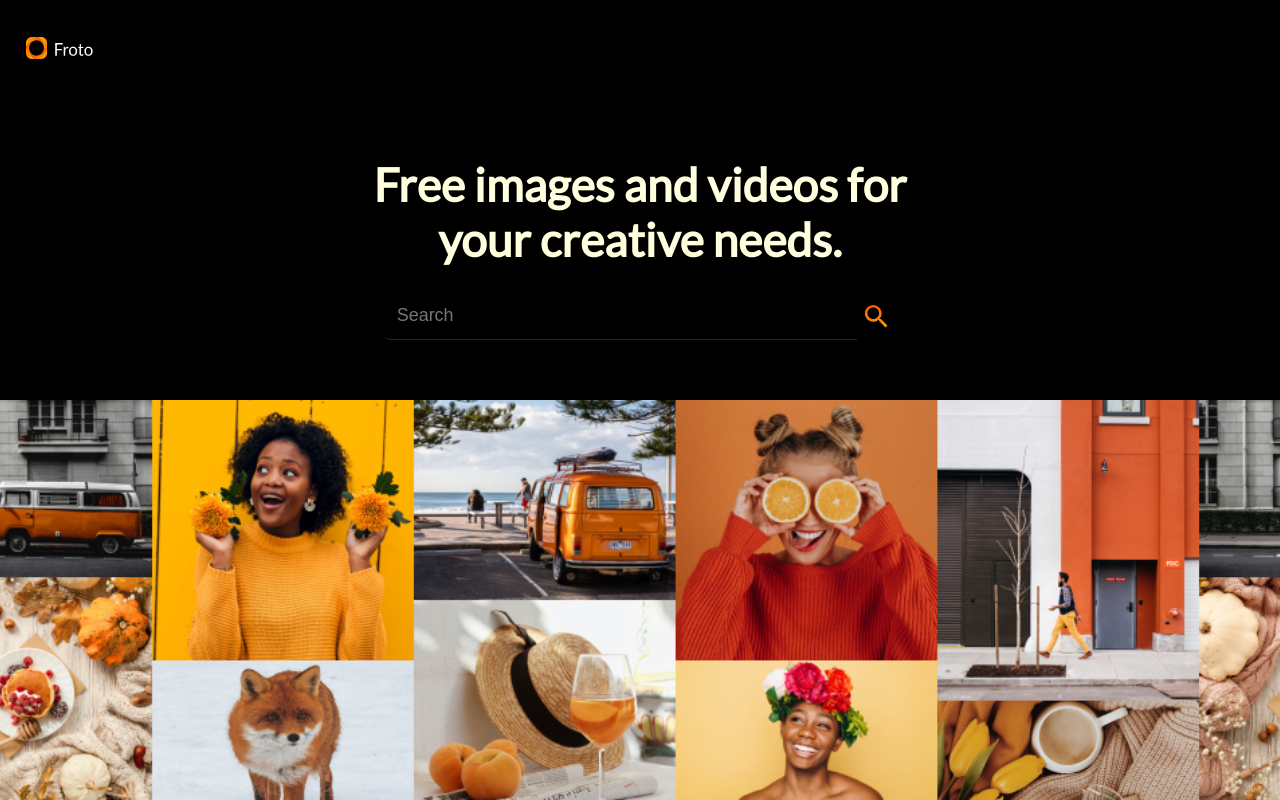
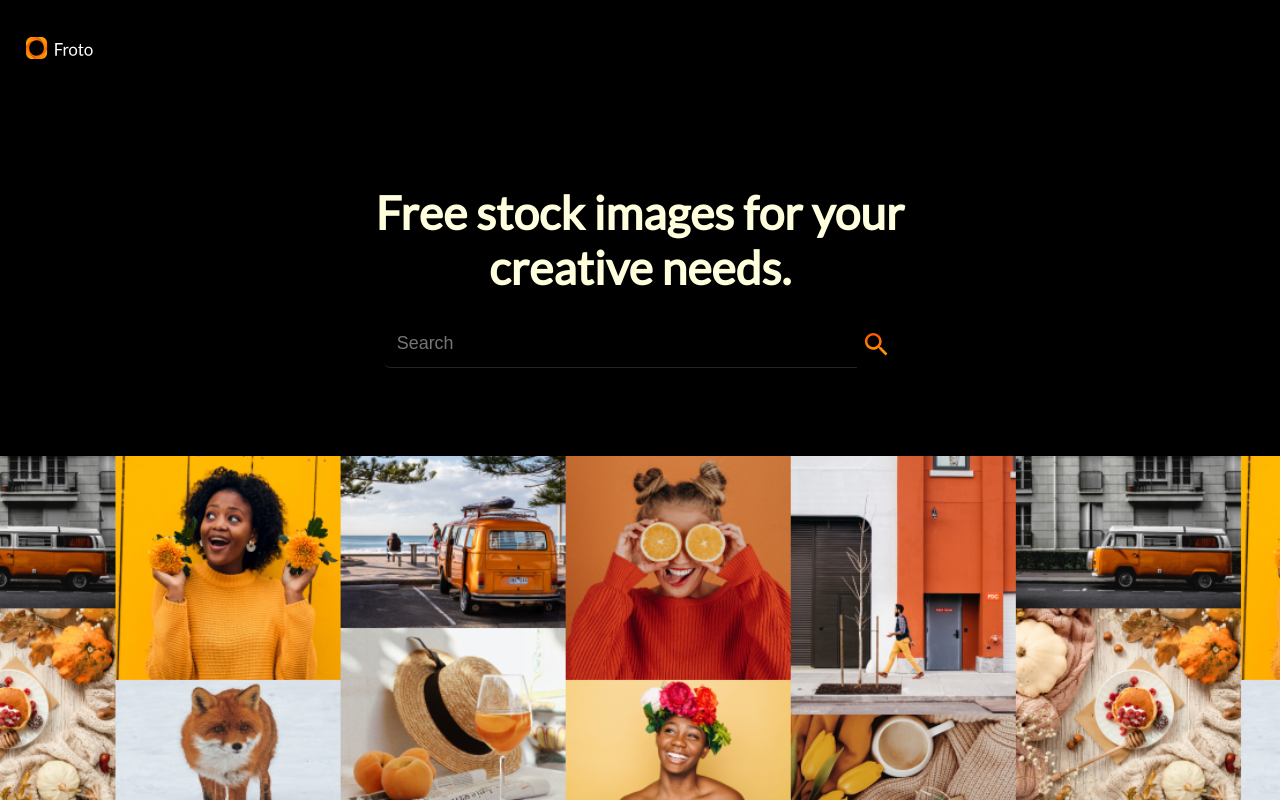
Before and after one commit to anagkazou/croto-photo-app, a React (Create React App) app: page / in a window 1280 px wide. Built offline with nearby package versions, Linux system fonts and the light colour scheme; what unsplash-js would draw is missing.

Commit message:
reduce banner height and increase hero height

```diff
--- a/src/components/banner/banner.styles.scss
+++ b/src/components/banner/banner.styles.scss
@@ -2,7 +2,7 @@
 
 .banner {
   width: 100vw;
-  height: 50vh;
+  height: 43vh;
 
   background: url("../../assets/img/banner.png");
   background-repeat: repeat;
--- a/src/components/hero/hero.component.jsx
+++ b/src/components/hero/hero.component.jsx
@@ -10,7 +10,7 @@ const Hero = (props) => {
       {(context) => (
         <div className="hero">
           <h1 className="hero__text">
-            Free images and videos for your creative needs.
+            Free stock images for your creative needs.
           </h1>
           <Searchbar {...props} context={context} />
         </div>
--- a/src/components/hero/hero.styles.scss
+++ b/src/components/hero/hero.styles.scss
@@ -2,7 +2,7 @@
 
 .hero {
   width: 100vw;
-  height: 38vh;
+  height: 45vh;
   background-color: $black;
   color: $white;
   display: flex;
```
